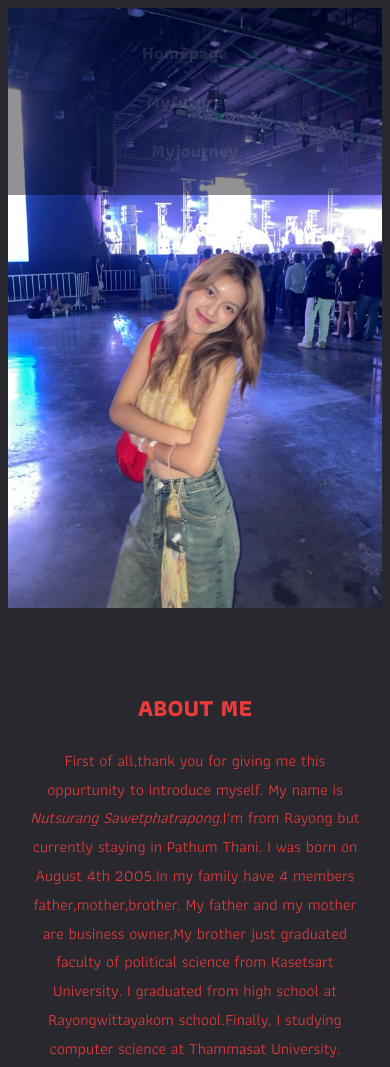
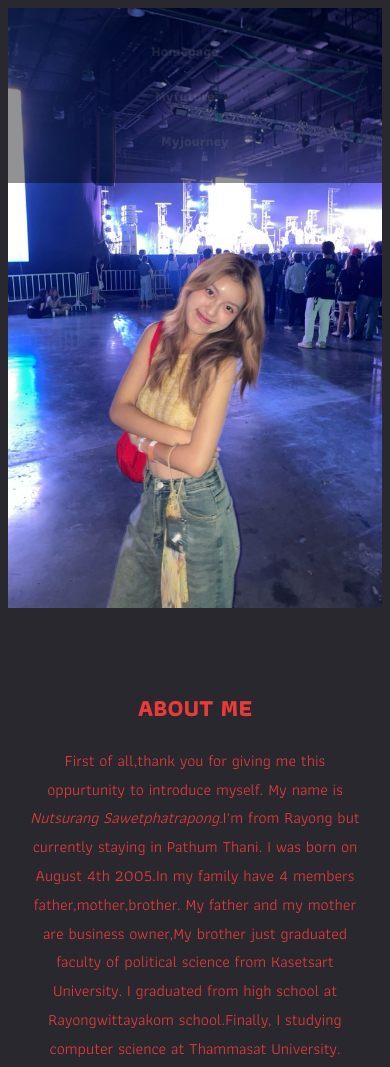
Before and after one commit to Nutsurang-Sawetphatrapong/6709650326_MyCSTUStory_03, a plain HTML site: page index.html in a window 390 px wide. Shown: the top 1067 px of the page. Drawn offline with Linux system fonts and the light colour scheme; a web font is replaced by a local one.

Commit message:
Add media screen in CSS

```diff
--- a/mystyle.css
+++ b/mystyle.css
@@ -216,3 +216,9 @@ nav ul li a {
 nav ul li a:hover {
     color: #e06987;
 }
+@media screen and (max-width: 480px) {
+    nav ul li a {
+        font-size: 14px;
+        padding: 6px 10px;
+    }
+}
```
